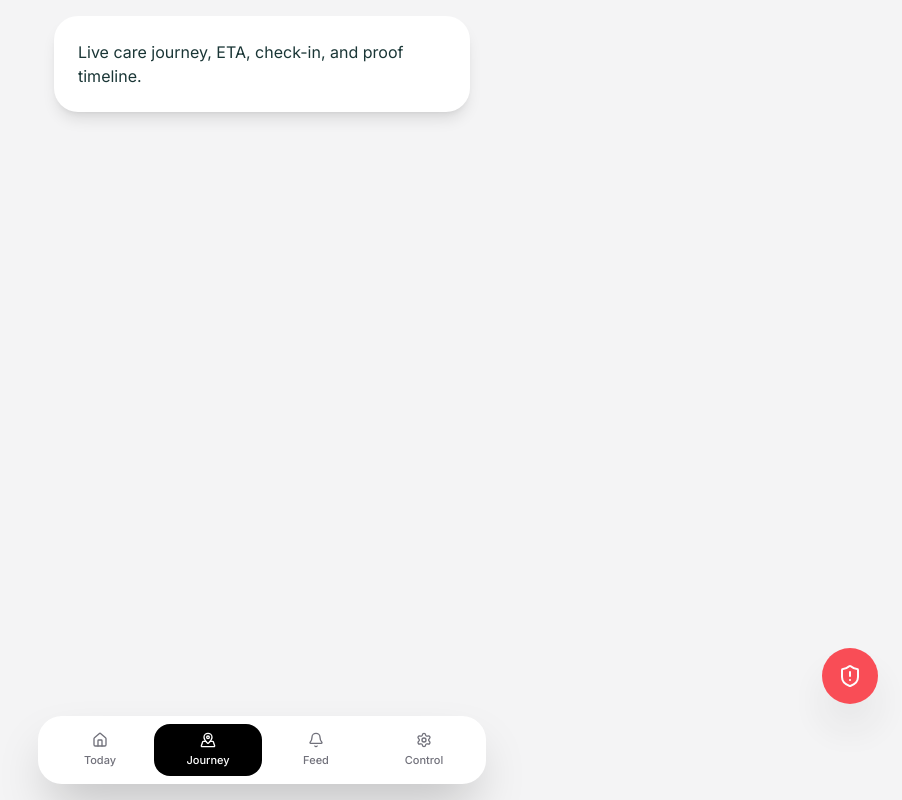
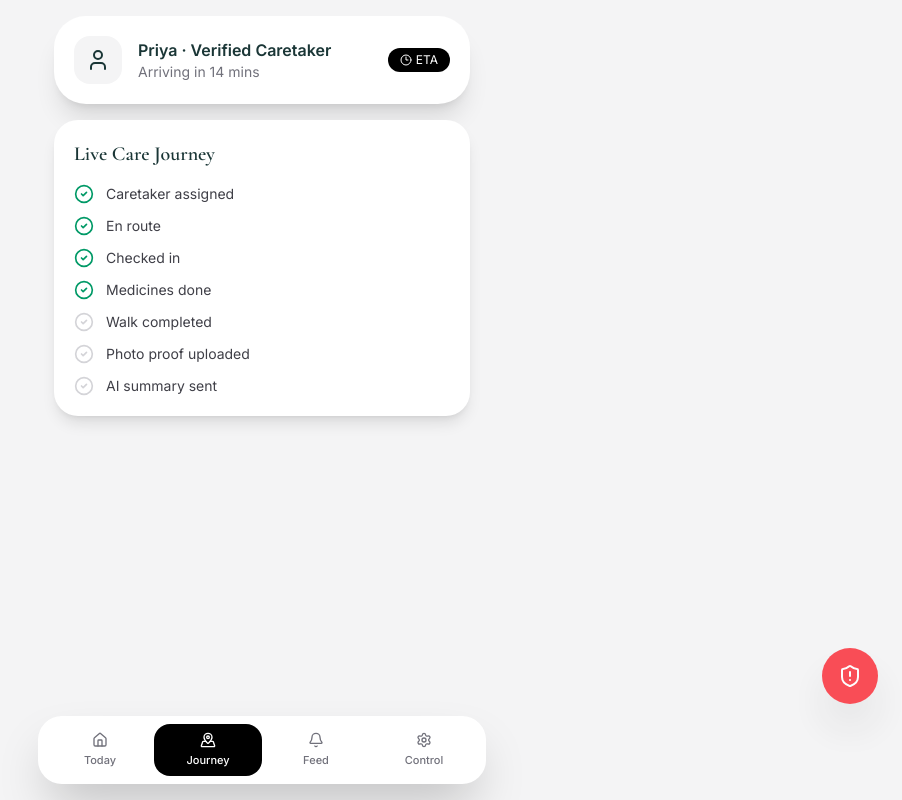
Before and after one commit to Jayashri87/lderly-demo, a React (Vite) app: page / in a window 1280 px wide. Both pictures are taken after a click on the button "Journey". Shown: the whole page, without its empty margins (378-1280 px from the left). Built offline with nearby package versions, Linux system fonts and the light colour scheme.

Commit message:
Sprint 2 feed trust loop

```diff
--- a/src/App.tsx
+++ b/src/App.tsx
@@ -1,5 +1,21 @@
 import * as React from "react";
-import { Home, MapPinned, Bell, Settings, ShieldAlert, Pill, Footprints, Smile } from "lucide-react";
+import {
+  Home,
+  MapPinned,
+  Bell,
+  Settings,
+  ShieldAlert,
+  Pill,
+  Footprints,
+  Smile,
+  Camera,
+  Clock3,
+  User,
+  CheckCircle2,
+  Mic,
+  AlertTriangle,
+  ChevronRight,
+} from "lucide-react";
 
 const careEvents = [
   { icon: Pill, text: "Morning medicines completed", time: "8:30 AM" },
@@ -7,10 +23,27 @@ const careEvents = [
   { icon: Smile, text: "Mood calm and engaged", time: "9:25 AM" },
 ];
 
+const checkpoints = [
+  "Caretaker assigned",
+  "En route",
+  "Checked in",
+  "Medicines done",
+  "Walk completed",
+  "Photo proof uploaded",
+  "AI summary sent",
+];
+
+const feedItems = [
+  { icon: Pill, title: "Medicine confirmed", subtitle: "Blister pack photo uploaded · 8:30 AM" },
+  { icon: Camera, title: "Proof of care", subtitle: "Smiling parent snapshot shared" },
+  { icon: Smile, title: "Mood update", subtitle: "Calm and socially engaged" },
+  { icon: AlertTriangle, title: "AI risk alert", subtitle: "Loneliness mild · recommend evening call" },
+];
+
 export default function App() {
   const [activeTab, setActiveTab] = React.useState("today");
 
-  const renderToday = () => (
+  const TodayScreen = () => (
     <div className="space-y-4">
       <section className="rounded-[32px] bg-black text-white p-6 shadow-2xl">
         <div className="flex items-start justify-between">
@@ -46,31 +79,93 @@ export default function App() {
           })}
         </div>
       </section>
+    </div>
+  );
 
-      <section className="rounded-3xl border border-emerald-100 bg-emerald-50 p-5">
-        <div className="flex items-center justify-between">
-          <p className="text-sm font-medium text-emerald-700">AI Confidence</p>
-          <span className="rounded-full bg-white px-3 py-1 text-xs font-semibold text-emerald-700">92%</span>
+  const JourneyScreen = () => (
+    <div className="space-y-4">
+      <section className="rounded-[32px] bg-white p-5 shadow-xl">
+        <div className="flex items-center gap-4">
+          <div className="rounded-2xl bg-zinc-100 p-3"><User className="w-6 h-6" /></div>
+          <div>
+            <p className="font-semibold">Priya · Verified Caretaker</p>
+            <p className="text-sm text-zinc-500">Arriving in 14 mins</p>
+          </div>
+          <div className="ml-auto rounded-full bg-black text-white px-3 py-1 text-xs flex items-center gap-1"><Clock3 className="w-3 h-3" /> ETA</div>
         </div>
-        <p className="mt-3 text-sm leading-6 text-zinc-700">
-          Dad had a calm morning, completed his walk, and is socially engaged. No risk signals detected.
-        </p>
+      </section>
+      <section className="rounded-3xl bg-white p-5 shadow-lg">
+        <h2 className="text-xl font-semibold mb-4">Live Care Journey</h2>
+        <div className="space-y-3">
+          {checkpoints.map((item, idx) => (
+            <div key={item} className="flex items-center gap-3">
+              <CheckCircle2 className={`w-5 h-5 ${idx < 4 ? 'text-emerald-600' : 'text-zinc-300'}`} />
+              <p className="text-sm text-zinc-700">{item}</p>
+            </div>
+          ))}
+        </div>
       </section>
     </div>
   );
 
+  const FeedScreen = () => (
+    <div className="space-y-4">
+      <section className="rounded-3xl bg-white p-5 shadow-lg">
+        <div className="flex items-center justify-between">
+          <h2 className="text-xl font-semibold">Family Trust Feed</h2>
+          <span className="text-xs text-zinc-400">Live</span>
+        </div>
+        <div className="mt-4 space-y-3">
+          {feedItems.map((item) => {
+            const Icon = item.icon;
+            return (
+              <div key={item.title} className="rounded-2xl bg-zinc-50 p-4">
+                <div className="flex items-start gap-3">
+                  <div className="rounded-xl bg-white p-2 shadow-sm"><Icon className="w-4 h-4" /></div>
+                  <div>
+                    <p className="text-sm font-semibold text-zinc-800">{item.title}</p>
+                    <p className="text-xs text-zinc-500 mt-1">{item.subtitle}</p>
+                  </div>
+                </div>
+              </div>
+            );
+          })}
+        </div>
+      </section>
+
+      <section className="rounded-3xl bg-white p-5 shadow-lg">
+        <div className="flex items-center justify-between">
+          <div>
+            <p className="font-semibold">Caretaker voice note</p>
+            <p className="text-xs text-zinc-500">“She had breakfast and is smiling.”</p>
+          </div>
+          <button className="rounded-2xl bg-black text-white p-3"><Mic className="w-4 h-4" /></button>
+        </div>
+      </section>
+
+      <section className="rounded-3xl border border-amber-100 bg-amber-50 p-5">
+        <div className="flex items-center justify-between">
+          <div>
+            <p className="font-semibold text-zinc-800">Evening reassurance calls</p>
+            <p className="text-xs text-zinc-500 mt-1">Daily premium updates for NRI families</p>
+          </div>
+          <button className="rounded-2xl bg-white p-3 shadow-sm"><ChevronRight className="w-4 h-4" /></button>
+        </div>
+      </section>
+    </div>
+  );
+
+  const ControlScreen = () => (
+    <div className="rounded-3xl bg-white p-6 shadow-lg">Billing, concierge upgrades, emergency contacts, doctor preferences, and admin controls.</div>
+  );
+
   const renderContent = () => {
     switch (activeTab) {
-      case "today":
-        return renderToday();
-      case "care":
-        return <div className="rounded-3xl bg-white p-6 shadow-lg">Live care journey, ETA, check-in, and proof timeline.</div>;
-      case "updates":
-        return <div className="rounded-3xl bg-white p-6 shadow-lg">Daily reassurance feed, photos, and visit summaries.</div>;
-      case "control":
-        return <div className="rounded-3xl bg-white p-6 shadow-lg">Billing, doctors, emergency contacts, concierge, and preferences.</div>;
-      default:
-        return renderToday();
+      case "today": return <TodayScreen />;
+      case "care": return <JourneyScreen />;
+      case "updates": return <FeedScreen />;
+      case "control": return <ControlScreen />;
+      default: return <TodayScreen />;
     }
   };
 
@@ -85,22 +180,16 @@ export default function App() {
     <div className="min-h-screen bg-zinc-100 flex justify-center">
       <div className="w-full max-w-md min-h-screen p-4 pb-28">
         {renderContent()}
-
         <button className="fixed bottom-24 right-6 rounded-full bg-red-500 text-white p-4 shadow-2xl animate-pulse">
           <ShieldAlert className="w-6 h-6" />
         </button>
-
         <nav className="fixed bottom-0 left-0 right-0 p-4">
           <div className="max-w-md mx-auto grid grid-cols-4 rounded-3xl bg-white p-2 shadow-2xl">
             {tabs.map((tab) => {
               const Icon = tab.icon;
               const active = activeTab === tab.key;
               return (
-                <button
-                  key={tab.key}
-                  onClick={() => setActiveTab(tab.key)}
-                  className={`flex flex-col items-center gap-1 rounded-2xl py-2 ${active ? "bg-black text-white" : "text-zinc-500"}`}
-                >
+                <button key={tab.key} onClick={() => setActiveTab(tab.key)} className={`flex flex-col items-center gap-1 rounded-2xl py-2 ${active ? "bg-black text-white" : "text-zinc-500"}`}>
                   <Icon className="w-4 h-4" />
                   <span className="text-[11px] font-medium">{tab.label}</span>
                 </button>
```
